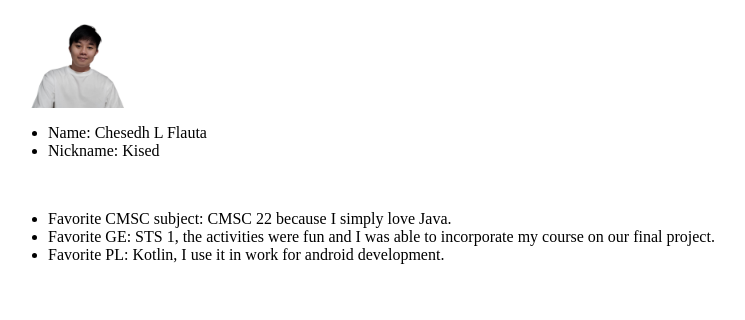
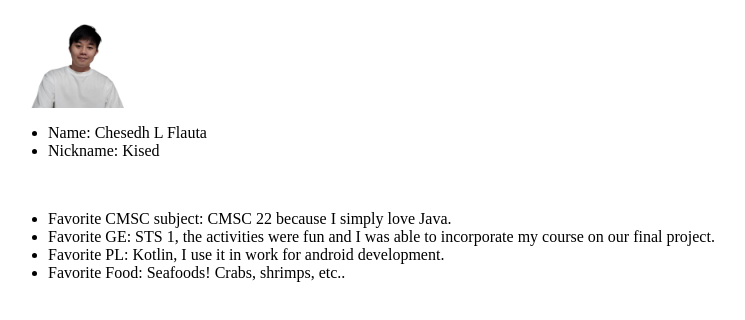
Before and after one commit to kisedf/kisedf.github.io, a plain HTML site: page index.html in a window 1280 px wide. Shown: the whole page, without its empty margins (0-745 px from the left). Drawn offline with Linux system fonts and the light colour scheme.

Commit message:
ui: Add favorite food

```diff
--- a/index.html
+++ b/index.html
@@ -18,6 +18,7 @@
 				<li>Favorite CMSC subject: CMSC 22 because I simply love Java.</li>
 				<li>Favorite GE: STS 1, the activities were fun and I was able to incorporate my course on our final project.</li>
 				<li>Favorite PL: Kotlin, I use it in work for android development.</li>
+				<li>Favorite Food: Seafoods! Crabs, shrimps, etc..</li>
 			</ul>
 		</div>
 	</body>
```
